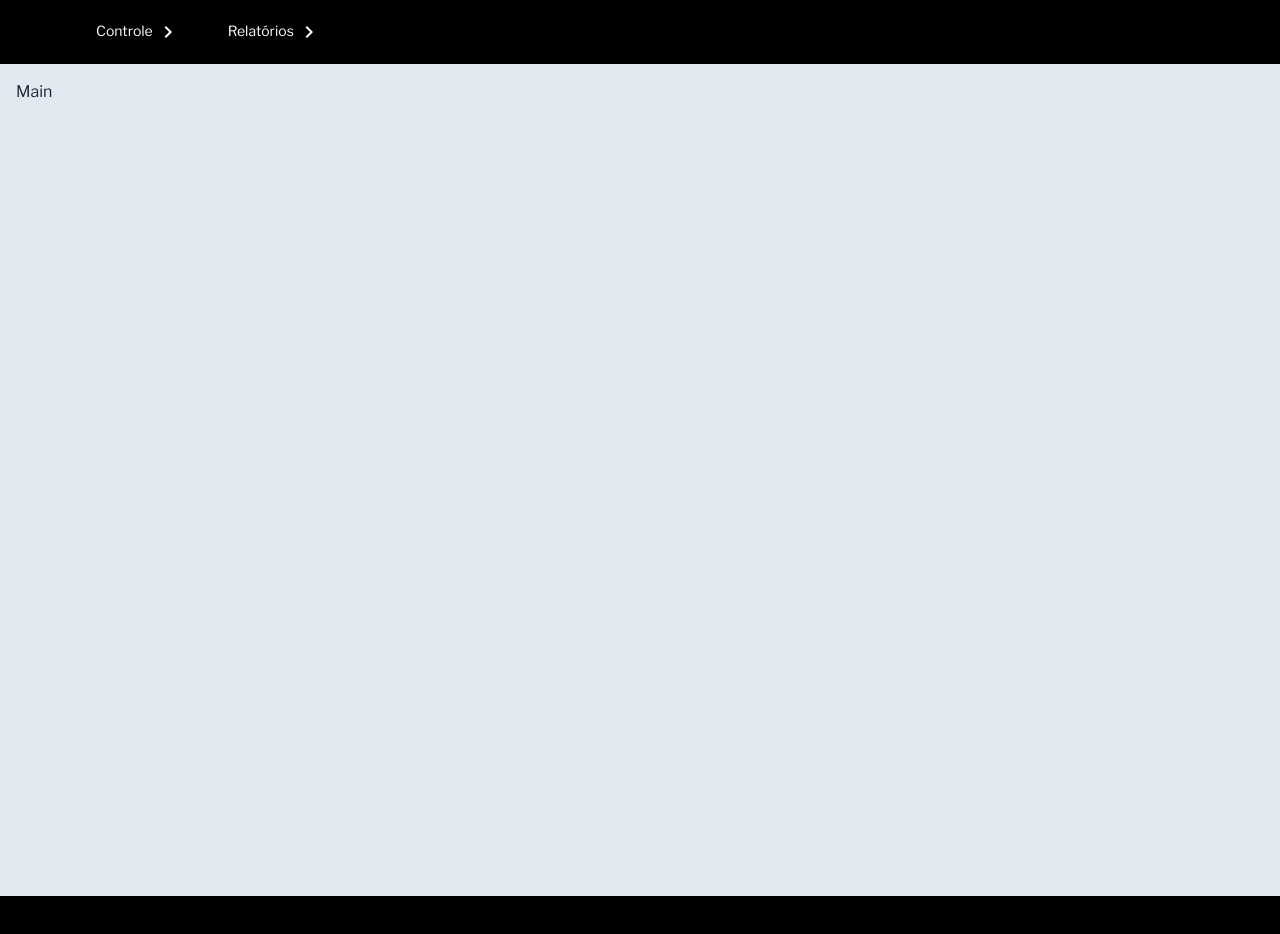
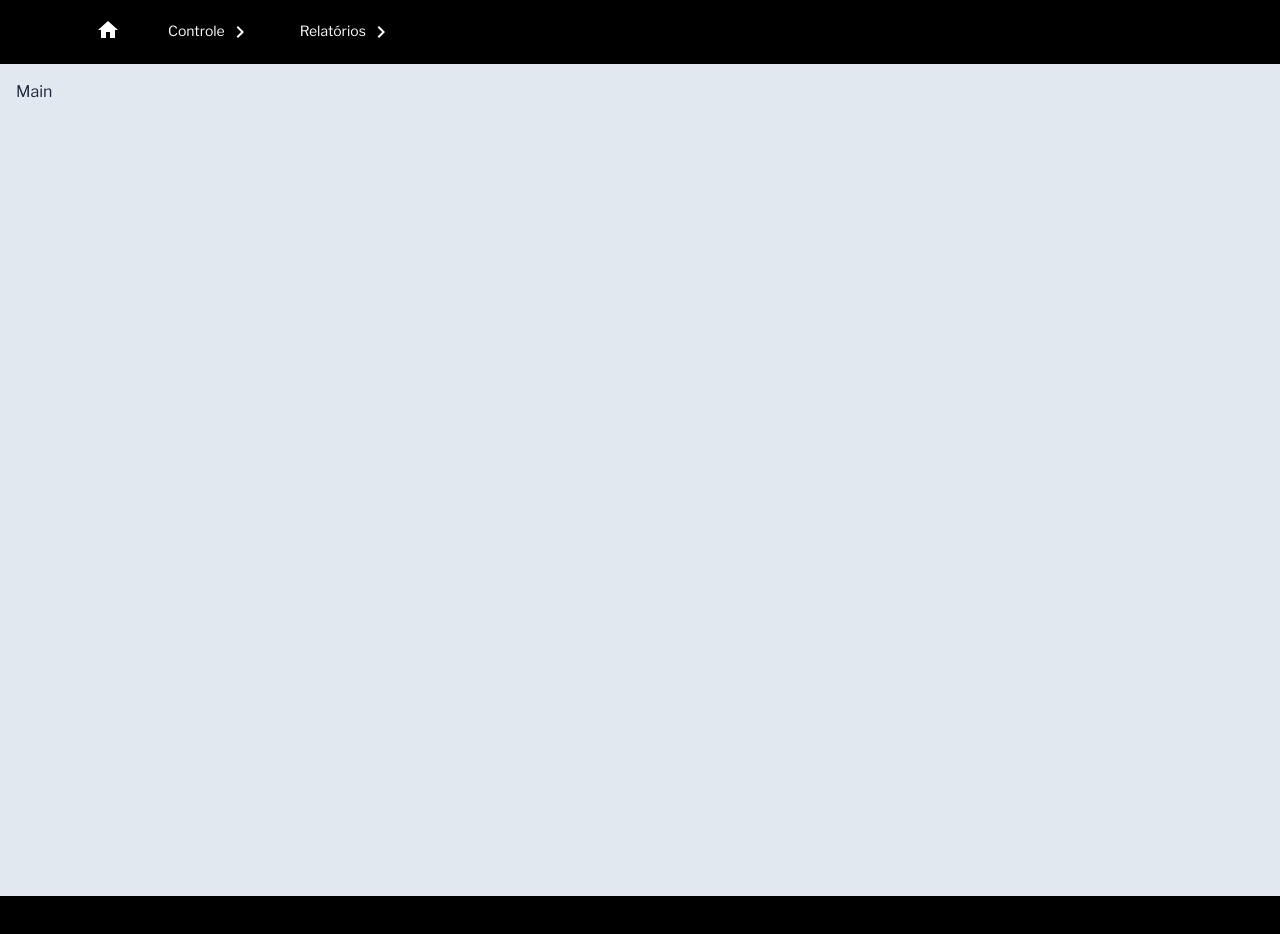
Before and after one commit to mateus-werneck/next-condominio, a Next.js app: page / in a window 1280 px wide. Shown: the top 934 px of the page. Built offline with nearby package versions, Linux system fonts and the light colour scheme.

Commit message:
Ajustes Menu

```diff
--- a/src/components/Structure/Header/index.tsx
+++ b/src/components/Structure/Header/index.tsx
@@ -2,6 +2,7 @@
 import { NavLink } from '@Components/Structure/Header/NavLink';
 import { getMenuDefault } from '@Components/Structure/Header/Utils/StandardMenu';
 import { useDevice } from '@Contexts/useDevice';
+import HomeIcon from '@mui/icons-material/Home';
 import Link from 'next/link';
 import { CSSProperties, useCallback, useState } from 'react';
 import { MobileActions } from './MobileActions';
@@ -48,6 +49,13 @@
         className={getStyledNavBarName()}
         style={getStyledNavBarCustomStyle()}
       >
+        <Link
+          key="home"
+          href="/"
+          className="flex gap-2 items-center justify-center self-center hover:text-[var(--orange)] mb-1"
+        >
+          <HomeIcon fontSize="medium" />
+        </Link>
         {getRenderedNavMenu()}
       </nav>
     );
```
Also changed, not shown: src/components/Structure/Header/types.ts (renamed from src/components/Structure/Header/types.d.ts).
